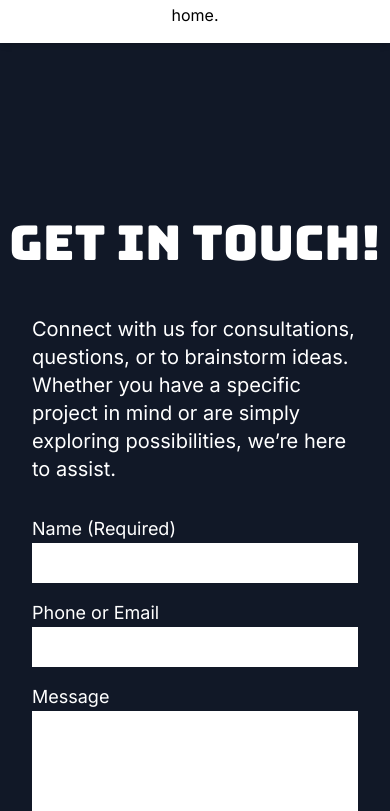
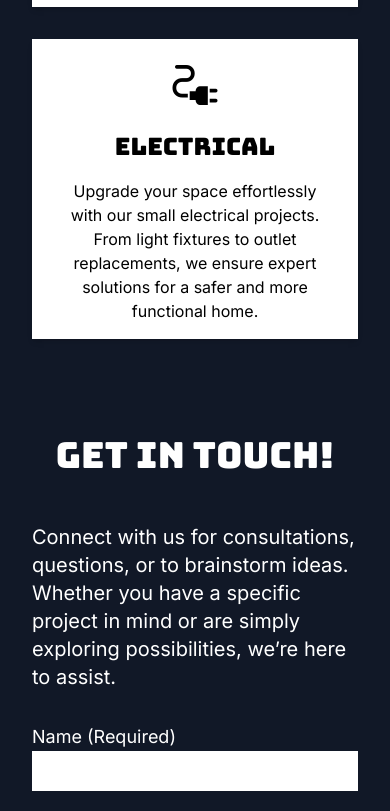
Before and after one commit to emidesigns/fixitproservices.ca, a React (Vite) app: page / in a window 390 px wide. Shown: the part 3412-4223 px from the top of the page. Built offline with nearby package versions, Linux system fonts and the light colour scheme.

Commit message:
addressing spacing issues

```diff
--- a/src/App.tsx
+++ b/src/App.tsx
@@ -111,7 +111,7 @@ function App() {
       <section className="bg-gray-900 max-w-full pb-8">
         <h3 className="text-center text-yellow py-12 px-8">Our services:</h3>
 
-        <div className="grid grid-cols-1 md:grid-cols-4 gap-8 max-w-6xl mx-auto mb-8">
+        <div className="grid grid-cols-1 md:grid-cols-4 gap-8 max-w-6xl md:mx-auto mx-8 mb-8">
           {services.map((service, index) => (
             <ServiceTile key={index} {...service} />
           ))}
--- a/src/Contact.tsx
+++ b/src/Contact.tsx
@@ -60,8 +60,8 @@ function Contact() {
 
   return (
     <>
-      <section className="grid py-20 bg-gray-900">
-        <h1 className="text-5xl md:text-6xl py-8 mx-auto text-white">
+      <section className="grid pb-20 bg-gray-900">
+        <h1 className="text-4xl md:text-6xl py-8 mx-auto text-white">
           Get in touch!
         </h1>
         <div className="mx-auto px-8">
```
Also changed, not shown: 4 other files (tests, documents, lock files or other folders).
